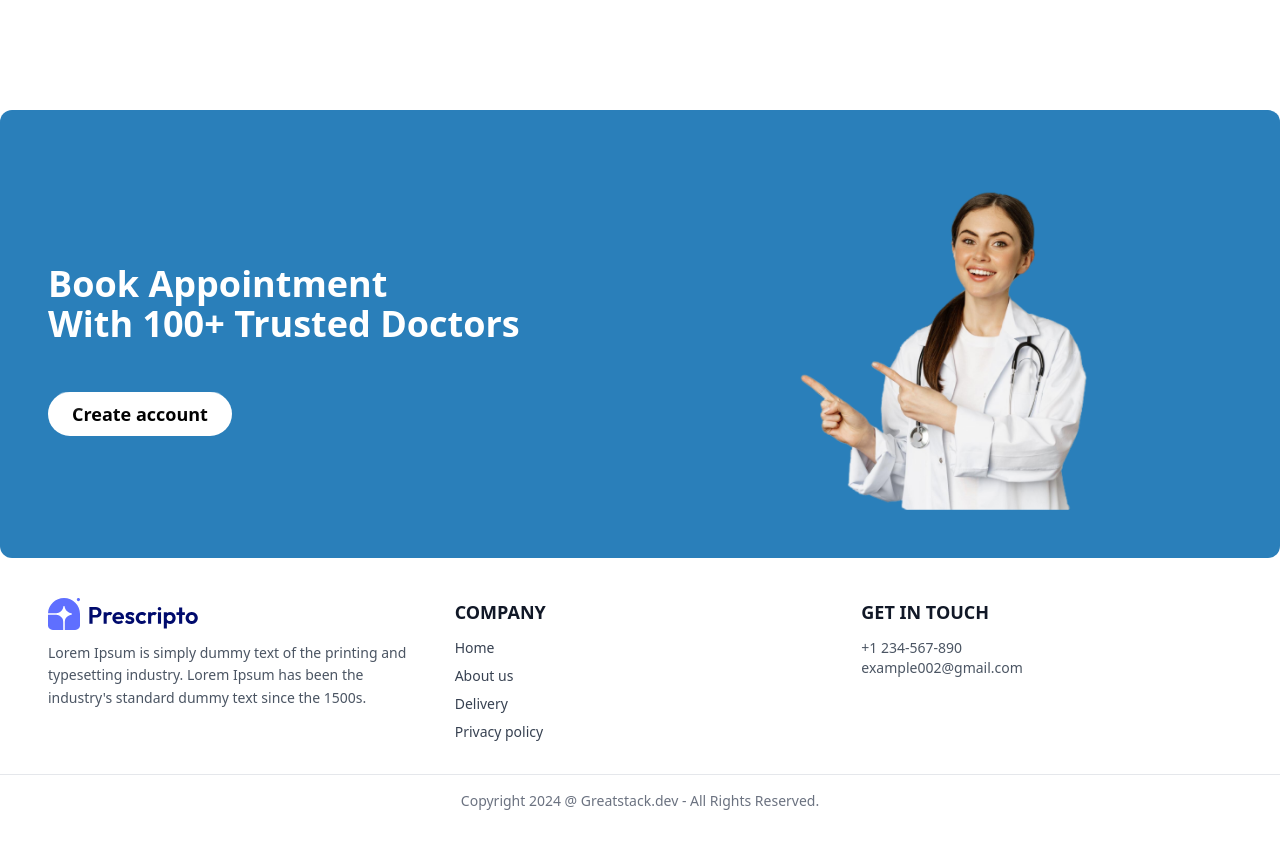
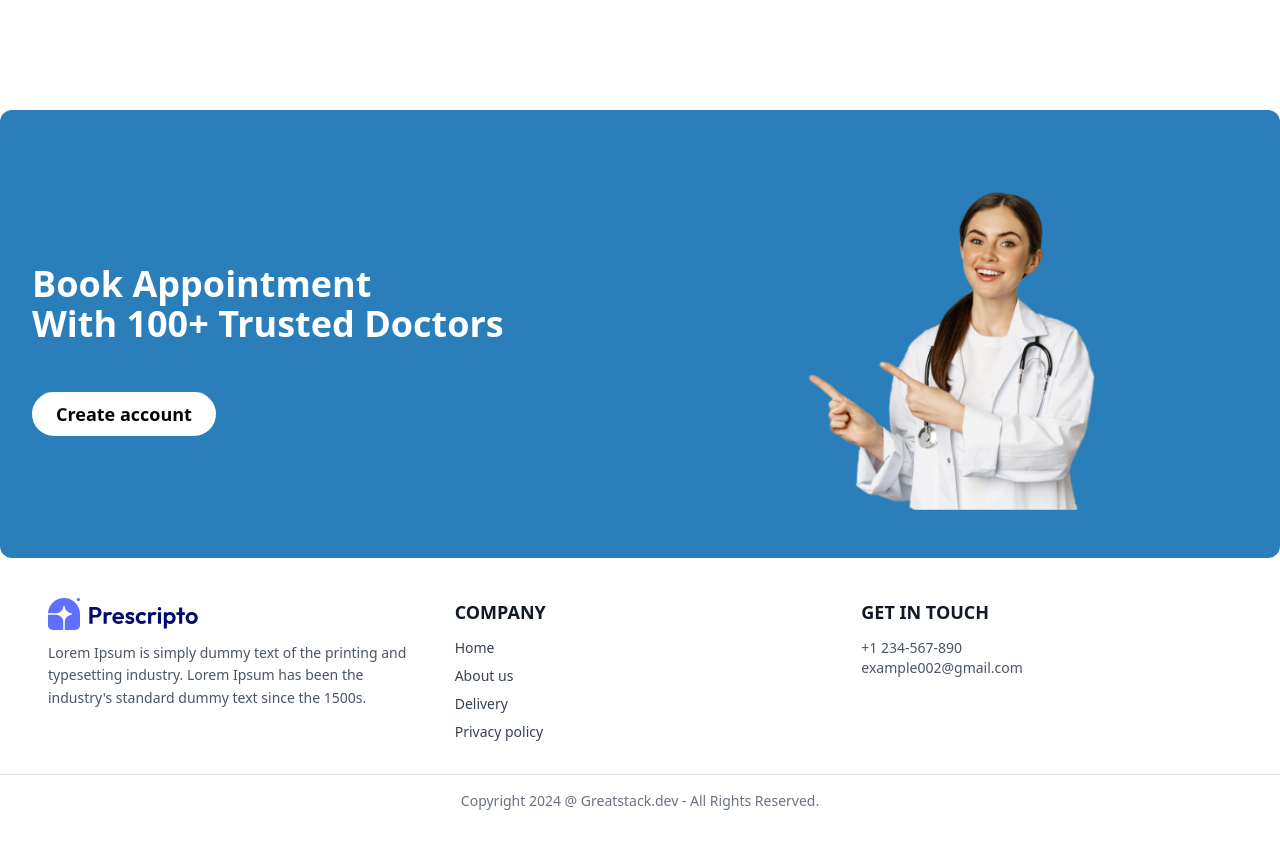
Before and after one commit to Maulik311/Doctor, a React (Create React App) app: page / in a window 1280 px wide. Shown: the part 1900-2749 px from the top of the page. Built offline with nearby package versions, Linux system fonts and the light colour scheme.

Commit message:
comp[lated that

```diff
--- a/src/Pages/Home.jsx
+++ b/src/Pages/Home.jsx
@@ -215,7 +215,7 @@ function Home() {
         </div>
       </div>
 
-      <section className="bg-[#2a7fba] container mx-auto [px-4] mt-20 sm:[px-6] lg:[px-8] pt-12 sm:pt-20 rounded-xl text-white py-8 sm:py-12 px-4 sm:px-6 lg:px-12 xl:px-18 flex flex-col md:flex-row items-center gap-8">
+      <section className="bg-[#2a7fba] container mx-auto px-4 mt-20 sm:px-6 lg:px-8 pt-12 sm:pt-20 rounded-xl 1 text-white py-8 sm:py-12 px-4 sm:px-6 lg:px-12 xl:px-18 flex flex-col md:flex-row items-center gap-8">
         <div className="w-full md:w-1/2 text-center md:text-left">
           <h3 className="text-xl sm:text-2xl md:text-3xl lg:text-4xl font-bold leading-tight">
             Book Appointment <br /> With 100+ Trusted Doctors
```
